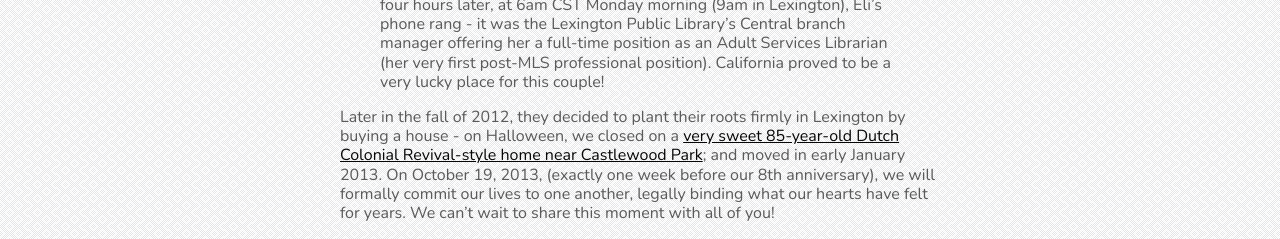
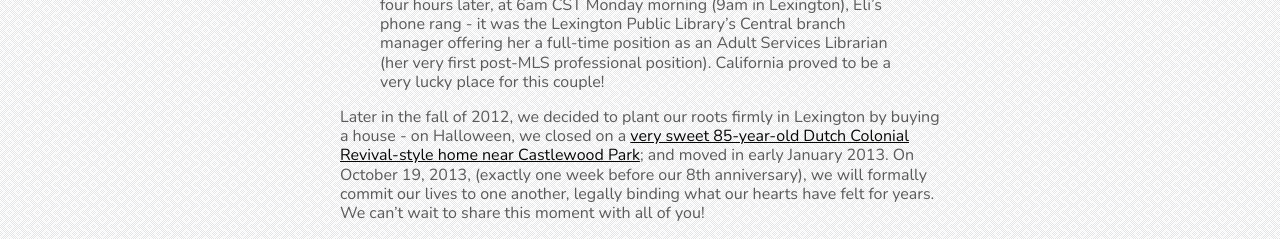
Before and after one commit to nikolaiwarner/eliandnick.com, a Jekyll site: the page built from index.md, in a window 1280 px wide. Shown: the part 1999-2238 px from the top of the page. Built offline with Jekyll 4.4.1, drawn with Linux system fonts in a browser that asks for light colours; nearby versions of some CDN libraries.

Commit message:
Update index.md

```diff
--- a/index.md
+++ b/index.md
@@ -30,4 +30,4 @@ We made our way back to San Diego, high on excitement and adrenaline. Just as we
 > branch manager offering her a full-time position as an Adult Services Librarian (her very first
 > post-MLS professional position). California proved to be a very lucky place for this couple!
 
-Later in the fall of 2012, they decided to plant their roots firmly in Lexington by buying a house - on Halloween, we closed on a [very sweet 85-year-old Dutch Colonial Revival-style home near Castlewood Park](http://instagram.com/p/QD_VSOrH9N/); and moved in early January 2013. On October 19, 2013, (exactly one week before our 8th anniversary), we will formally commit our lives to one another, legally binding what our hearts have felt for years. We can’t wait to share this moment with all of you!
+Later in the fall of 2012, we decided to plant our roots firmly in Lexington by buying a house - on Halloween, we closed on a [very sweet 85-year-old Dutch Colonial Revival-style home near Castlewood Park](http://instagram.com/p/QD_VSOrH9N/); and moved in early January 2013. On October 19, 2013, (exactly one week before our 8th anniversary), we will formally commit our lives to one another, legally binding what our hearts have felt for years. We can’t wait to share this moment with all of you!
```
